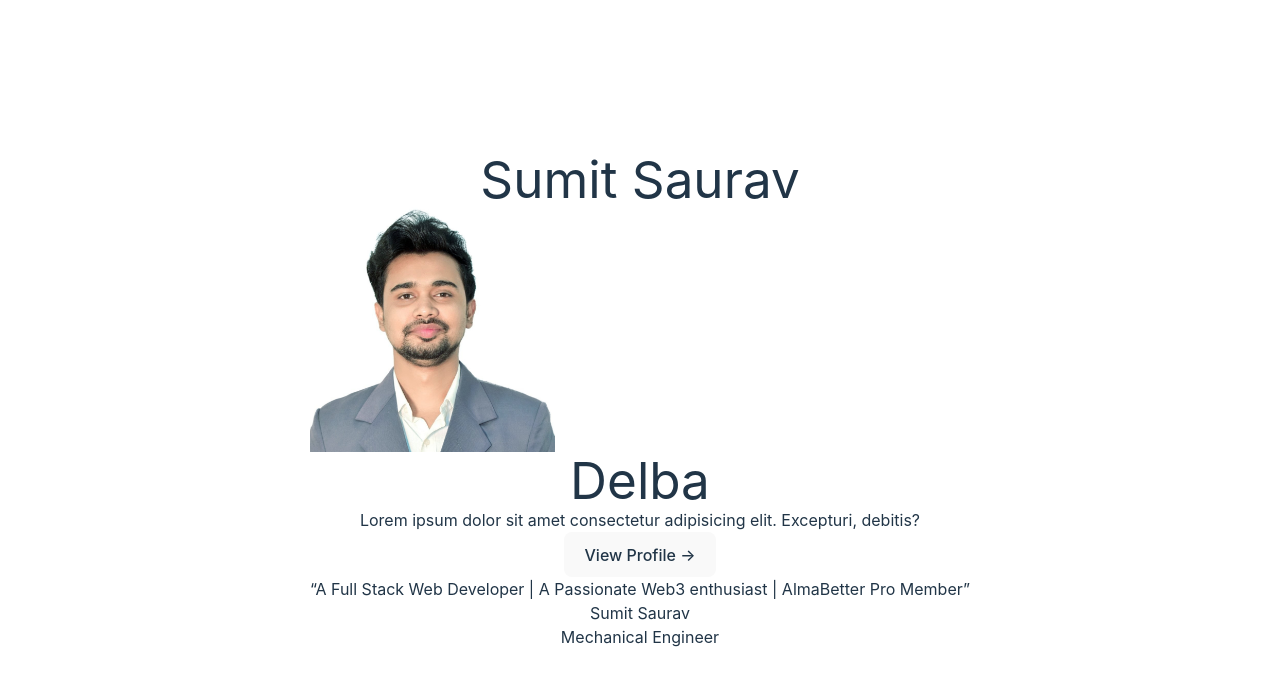
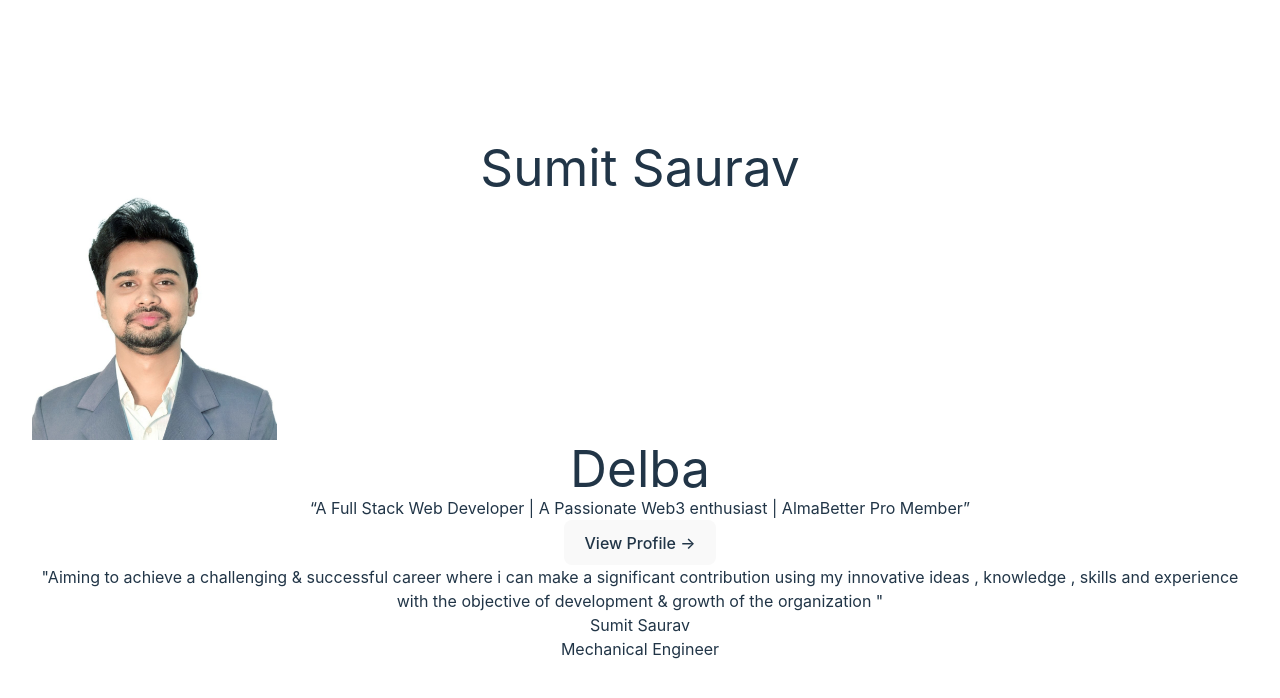
Before and after one commit to Sumit021995/react-js-study, a React (Vite) app in the folder react-tailwind-prop/tailwind-prop-react/: page / in a window 1280 px wide. Shown: the top 698 px of the page. Built offline with nearby package versions, Linux system fonts and the light colour scheme.

Commit message:
file updated

```diff
--- a/react-tailwind-prop/tailwind-prop-react/src/App.jsx
+++ b/react-tailwind-prop/tailwind-prop-react/src/App.jsx
@@ -19,8 +19,7 @@ function App() {
   <div className="absolute bottom-4 left-4 text-left">
     <h1 className="text-lg font-semibold text-white">Delba</h1>
     <p className="mt-2 text-sm text-gray-300">
-      Lorem ipsum dolor sit amet consectetur adipisicing elit. Excepturi,
-      debitis?
+    “A Full Stack Web Developer | A Passionate Web3 enthusiast | AlmaBetter Pro Member”
     </p>
     <button className="mt-2 inline-flex cursor-pointer items-center text-sm font-semibold text-white">
       View Profile →
@@ -30,7 +29,9 @@ function App() {
   <div className="pt-6 md:p-8 text-center md:text-left space-y-4">
     <blockquote>
       <p className="text-lg font-medium">
-        “A Full Stack Web Developer | A Passionate Web3 enthusiast | AlmaBetter Pro Member”
+      "Aiming to achieve a challenging & successful career where i can make a significant contribution using my
+innovative ideas , knowledge ,  skills and experience with the objective of development & growth of the organization "
+
       </p>
     </blockquote>
     <figcaption className="font-medium">
```
